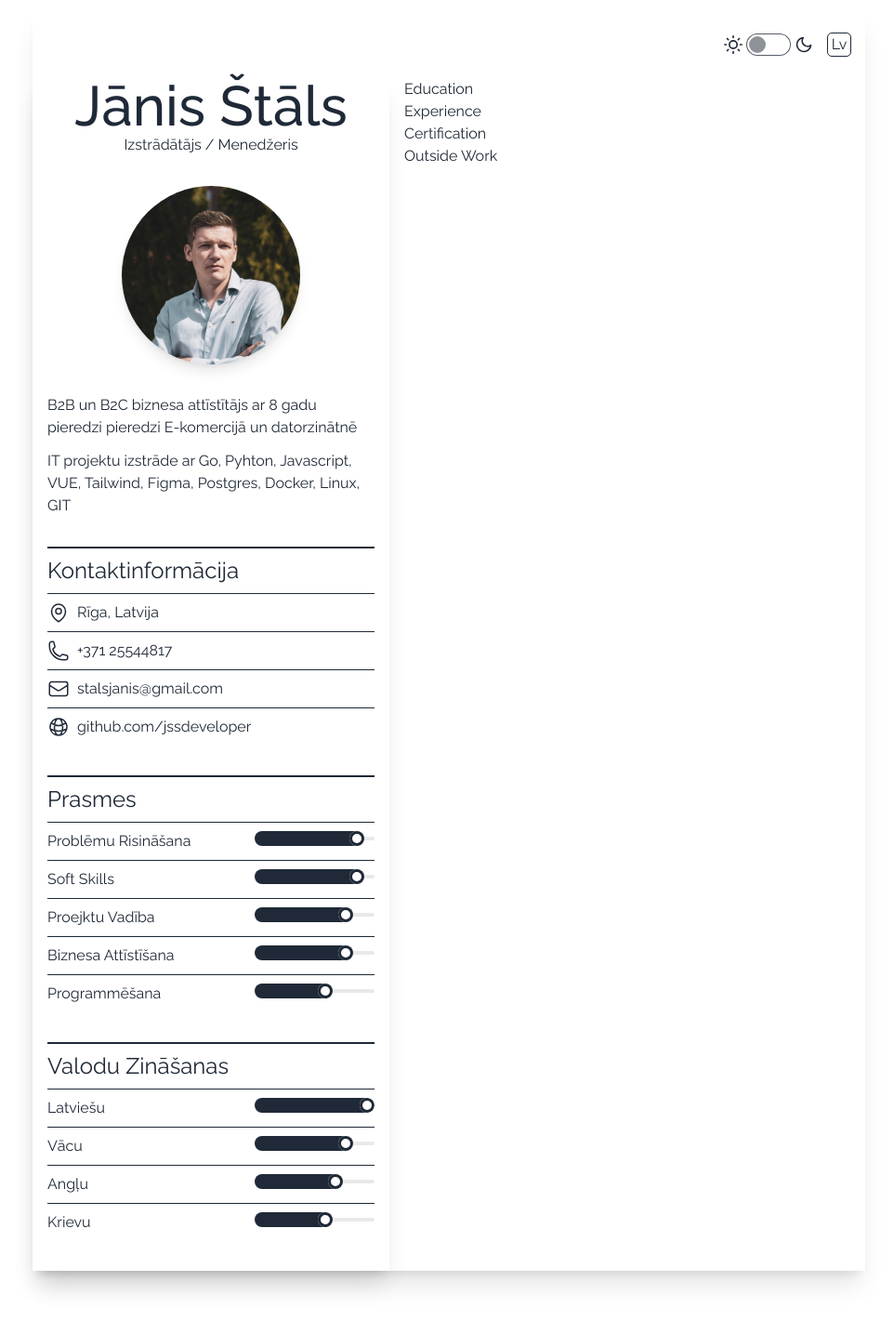
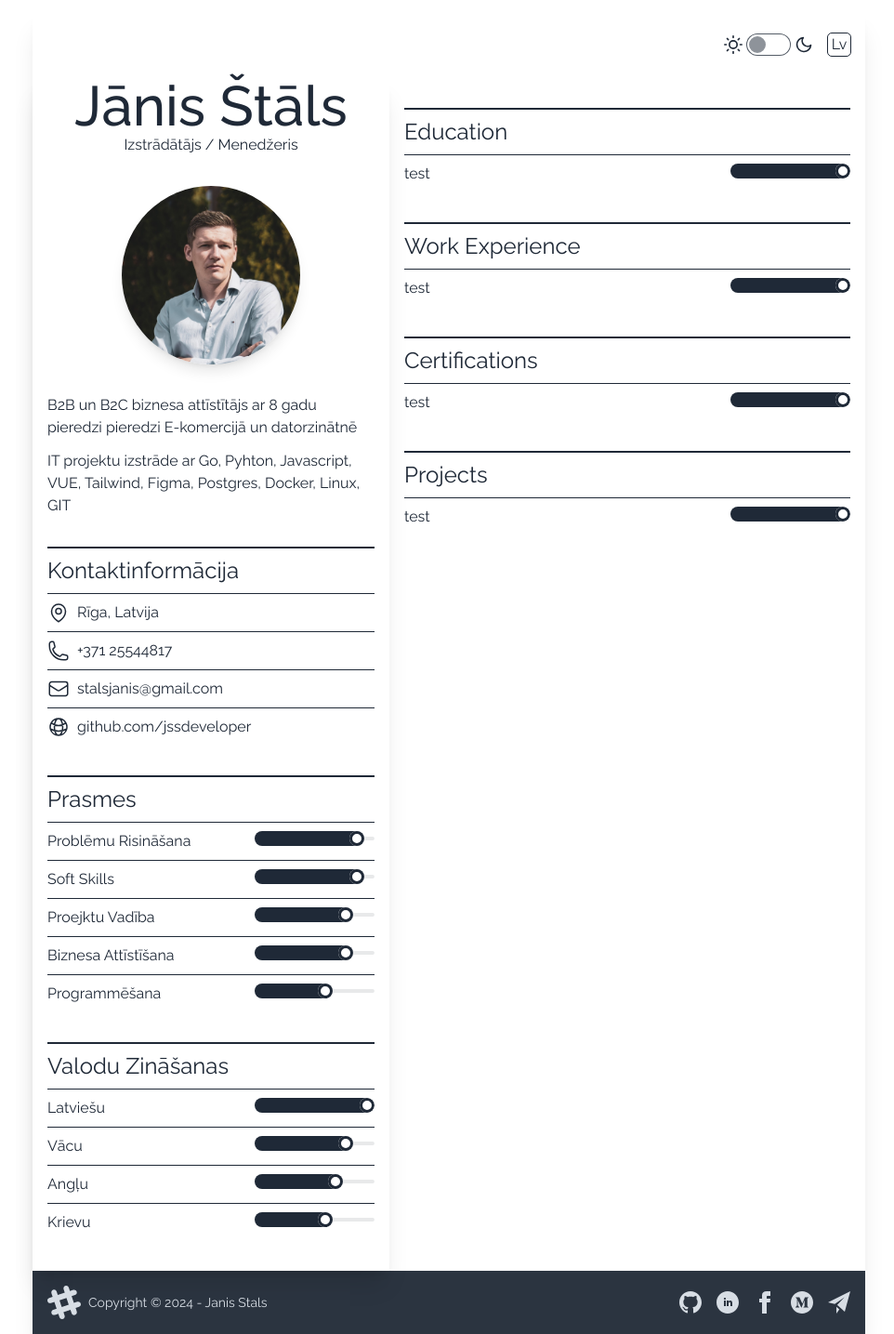
Before and after one commit to jssdeveloper/cv_vue, a Vue app: page / in a window 1280 px wide. Shown: the whole page at 93% size, without its empty margins (157-1119 px from the left). Built offline with nearby package versions, Linux system fonts and the light colour scheme; a web font is replaced by a local one.

Commit message:
footer added

```diff
--- a/src/App.vue
+++ b/src/App.vue
@@ -1,6 +1,6 @@
 <template>
   <main class="">
-    <div class=" max-w-4xl  mx-auto shadow-xl mt-3 mb-12">
+    <div class=" max-w-4xl  mx-auto shadow-xl mt-3">
       <nav class="flex w-full justify-between px-4 py-6">
         <div></div>
         <div class="flex gap-4 items-end">
@@ -28,19 +28,13 @@
           </div>
         </div>
         <div class="col-span-7 md:col-span-4  px-4">
-          <div>Education</div>
-          <div>Experience</div>
-          <div>Certification</div>
-          <div>Outside Work</div>
-
+          <MetricsRight />
         </div>
       </div>
-
+      <PageFooter />
     </div>
-
     <div>
     </div>
-
   </main>
 </template>
 <script setup>
@@ -49,6 +43,8 @@ import ThemeSwitch from "@/components/ThemeSwitch.vue"
 import LanguageSwitch from "@/components/LanguageSwitch.vue"
 import ShortAbout from "@/components/ShortAbout.vue"
 import MetricsLeft from "./components/MetricsLeft.vue"
+import MetricsRight from "./components/MetricsRight.vue"
+import PageFooter from "./components/PageFooter.vue"
 const translations = useTranslationStore()
 
 </script>
--- /dev/null
+++ b/src/components/MetricsRight.vue
@@ -0,0 +1,61 @@
+<template>
+    <div>
+        <div class="my-8">
+            <div class="grid grid-cols-5 border-t-2 border-base-content py-2">
+                <div class=" flex col-span-4 text-2xl items-center gap-2">
+                    <div> Education</div>
+                </div>
+            </div>
+            <div class="flex justify-between border-t border-base-content py-2">
+                <div> test</div>
+                <div><input type="range" disabled="true" min="0" max="100" value="100" class="range range-xs" step="10" />
+                </div>
+            </div>
+        </div>
+
+
+        <div class="my-8">
+            <div class="grid grid-cols-5 border-t-2 border-base-content py-2">
+                <div class=" flex col-span-4 text-2xl items-center gap-2">
+                    <div> Work Experience</div>
+                </div>
+            </div>
+            <div class="flex justify-between border-t border-base-content py-2">
+                <div> test</div>
+                <div><input type="range" disabled="true" min="0" max="100" value="100" class="range range-xs" step="10" />
+                </div>
+            </div>
+        </div>
+
+
+        <div class="my-8">
+            <div class="grid grid-cols-5 border-t-2 border-base-content py-2">
+                <div class=" flex col-span-4 text-2xl items-center gap-2">
+                    <div> Certifications</div>
+                </div>
+            </div>
+            <div class="flex justify-between border-t border-base-content py-2">
+                <div> test</div>
+                <div><input type="range" disabled="true" min="0" max="100" value="100" class="range range-xs" step="10" />
+                </div>
+            </div>
+        </div>
+
+        <div class="my-8">
+            <div class="grid grid-cols-5 border-t-2 border-base-content py-2">
+                <div class=" flex col-span-4 text-2xl items-center gap-2">
+                    <div>Projects</div>
+                </div>
+            </div>
+            <div class="flex justify-between border-t border-base-content py-2">
+                <div> test</div>
+                <div><input type="range" disabled="true" min="0" max="100" value="100" class="range range-xs" step="10" />
+                </div>
+            </div>
+        </div>
+
+
+    </div>
+</template>
+
+<script setup></script>
--- /dev/null
+++ b/src/components/PageFooter.vue
@@ -0,0 +1,53 @@
+<template>
+    <footer class="footer items-center p-4 bg-neutral text-neutral-content">
+        <aside class="items-center grid-flow-col">
+            <svg width="36" height="36" viewBox="0 0 24 24" xmlns="http://www.w3.org/2000/svg" fill-rule="evenodd"
+                clip-rule="evenodd" class="fill-current">
+                <path
+                    d="M22.672 15.226l-2.432.811.841 2.515c.33 1.019-.209 2.127-1.23 2.456-1.15.325-2.148-.321-2.463-1.226l-.84-2.518-5.013 1.677.84 2.517c.391 1.203-.434 2.542-1.831 2.542-.88 0-1.601-.564-1.86-1.314l-.842-2.516-2.431.809c-1.135.328-2.145-.317-2.463-1.229-.329-1.018.211-2.127 1.231-2.456l2.432-.809-1.621-4.823-2.432.808c-1.355.384-2.558-.59-2.558-1.839 0-.817.509-1.582 1.327-1.846l2.433-.809-.842-2.515c-.33-1.02.211-2.129 1.232-2.458 1.02-.329 2.13.209 2.461 1.229l.842 2.515 5.011-1.677-.839-2.517c-.403-1.238.484-2.553 1.843-2.553.819 0 1.585.509 1.85 1.326l.841 2.517 2.431-.81c1.02-.33 2.131.211 2.461 1.229.332 1.018-.21 2.126-1.23 2.456l-2.433.809 1.622 4.823 2.433-.809c1.242-.401 2.557.484 2.557 1.838 0 .819-.51 1.583-1.328 1.847m-8.992-6.428l-5.01 1.675 1.619 4.828 5.011-1.674-1.62-4.829z">
+                </path>
+            </svg>
+            <p>Copyright © 2024 - Janis Stals</p>
+        </aside>
+        <nav class="grid-flow-col gap-4 md:place-self-center md:justify-self-end">
+
+
+            <a href="https://www.github.com/jssdeveloper" target="_blank"><svg xmlns="http://www.w3.org/2000/svg" width="24"
+                    height="24" viewBox="0 0 24 24" class="fill-current">
+                    <path
+                        d="M12 0c-6.626 0-12 5.373-12 12 0 5.302 3.438 9.8 8.207 11.387.599.111.793-.261.793-.577v-2.234c-3.338.726-4.033-1.416-4.033-1.416-.546-1.387-1.333-1.756-1.333-1.756-1.089-.745.083-.729.083-.729 1.205.084 1.839 1.237 1.839 1.237 1.07 1.834 2.807 1.304 3.492.997.107-.775.418-1.305.762-1.604-2.665-.305-5.467-1.334-5.467-5.931 0-1.311.469-2.381 1.236-3.221-.124-.303-.535-1.524.117-3.176 0 0 1.008-.322 3.301 1.23.957-.266 1.983-.399 3.003-.404 1.02.005 2.047.138 3.006.404 2.291-1.552 3.297-1.23 3.297-1.23.653 1.653.242 2.874.118 3.176.77.84 1.235 1.911 1.235 3.221 0 4.609-2.807 5.624-5.479 5.921.43.372.823 1.102.823 2.222v3.293c0 .319.192.694.801.576 4.765-1.589 8.199-6.086 8.199-11.386 0-6.627-5.373-12-12-12z" />
+                </svg></a>
+
+
+            <a href="https://www.linkedin.com/in/jssdeveloper/" target="_blank"><svg xmlns="http://www.w3.org/2000/svg"
+                    width="24" height="24" viewBox="0 0 24 24" class="fill-current">
+                    <path
+                        d="M12 0c-6.627 0-12 5.373-12 12s5.373 12 12 12 12-5.373 12-12-5.373-12-12-12zm-2 16h-2v-6h2v6zm-1-6.891c-.607 0-1.1-.496-1.1-1.109 0-.612.492-1.109 1.1-1.109s1.1.497 1.1 1.109c0 .613-.493 1.109-1.1 1.109zm8 6.891h-1.998v-2.861c0-1.881-2.002-1.722-2.002 0v2.861h-2v-6h2v1.093c.872-1.616 4-1.736 4 1.548v3.359z" />
+                </svg></a>
+
+
+            <a href="https://www.facebook.com/janis.stals/"><svg xmlns="http://www.w3.org/2000/svg" width="24" height="24"
+                    viewBox="0 0 24 24" class="fill-current">
+                    <path
+                        d="M9 8h-3v4h3v12h5v-12h3.642l.358-4h-4v-1.667c0-.955.192-1.333 1.115-1.333h2.885v-5h-3.808c-3.596 0-5.192 1.583-5.192 4.615v3.385z">
+                    </path>
+                </svg></a>
+
+
+
+            <a href="https://medium.com/@stalsjanis"><svg width="24" height="24" xmlns="http://www.w3.org/2000/svg"
+                    fill-rule="evenodd" class="fill-current" clip-rule="evenodd">
+                    <path
+                        d="M12 0c-6.626 0-12 5.372-12 12 0 6.627 5.374 12 12 12 6.627 0 12-5.373 12-12 0-6.628-5.373-12-12-12zm6.974 17.557v-.235l-1.092-1.072c-.096-.073-.144-.194-.124-.313v-7.874c-.02-.119.028-.24.124-.313l1.118-1.072v-.235h-3.869l-2.758 6.88-3.138-6.88h-4.059v.235l1.308 1.575c.128.115.194.285.176.457v6.188c.038.223-.032.451-.189.614l-1.471 1.784v.235h4.17v-.235l-1.471-1.784c-.158-.163-.233-.389-.202-.614v-5.352l3.66 7.985h.425l3.143-7.985v6.365c0 .17 0 .202-.111.313l-1.13 1.098v.235h5.49z" />
+                </svg></a>
+
+            <a href="mailto: stalsjanis@gmail.com"><svg xmlns="http://www.w3.org/2000/svg" width="24" height="24"
+                    viewBox="0 0 24 24" class="fill-current">
+                    <path
+                        d="M24 0l-6 22-8.129-7.239 7.802-8.234-10.458 7.227-7.215-1.754 24-12zm-15 16.668v7.332l3.258-4.431-3.258-2.901z" />
+                </svg></a>
+
+
+        </nav>
+    </footer>
+</template>
```
